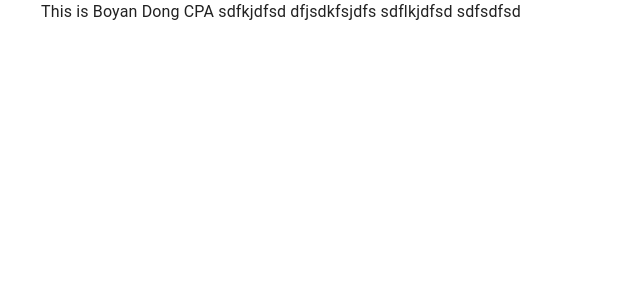
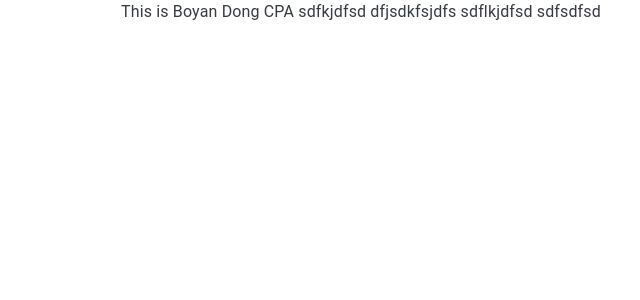
Before and after one commit to onions41/parakeet-accounting, a React (Create React App) app: page / in a window 1280 px wide. Shown: the top 300 px of the page, without its empty margins (23-663 px from the left). Built offline with nearby package versions, Linux system fonts and the light colour scheme; a web font is replaced by a local one.

Commit message:
Provided theme to App

```diff
--- a/src/index.js
+++ b/src/index.js
@@ -2,14 +2,18 @@
 import React from "react"
 import ReactDOM from "react-dom/client"
 import CssBaseline from "@mui/material/CssBaseline"
+import ThemeProvider from "@mui/material/styles/ThemeProvider"
 
 // Internal imports
 import App from "./App"
+import theme from "./theme/theme"
 
 const root = ReactDOM.createRoot(document.getElementById("root"))
 root.render(
   <React.StrictMode>
-    <CssBaseline />
-    <App />
+    <ThemeProvider theme={theme}>
+      <CssBaseline />
+      <App />
+    </ThemeProvider>
   </React.StrictMode>
 )
```
